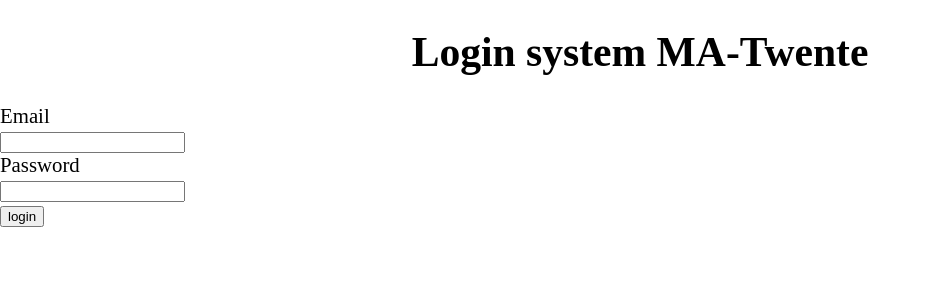
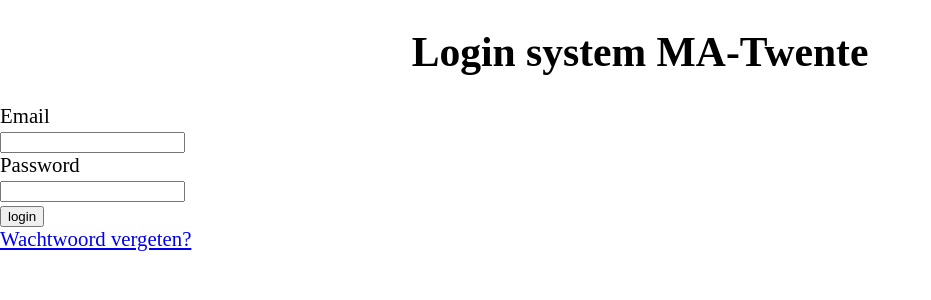
Before and after one commit to mainshooter/MA-Twente, a PHP site: page / in a window 1280 px wide. Shown: the top 300 px of the page, without its empty margins (0-931 px from the left). Run offline with PHP 8.4, Linux system fonts and the light colour scheme.

Commit message:
Added wachtwoord vergeten

```diff
--- a/index.php
+++ b/index.php
@@ -24,7 +24,7 @@
           <div></div>
           <input type="submit" name="user" value="login">
         </form>
-        <a href="wachtwoordvergeten.php">
+        <a href="wachtwoordvergeten.php">Wachtwoord vergeten?</a>
       </div>
       <div class="col-3"></div>
   </div>
```
